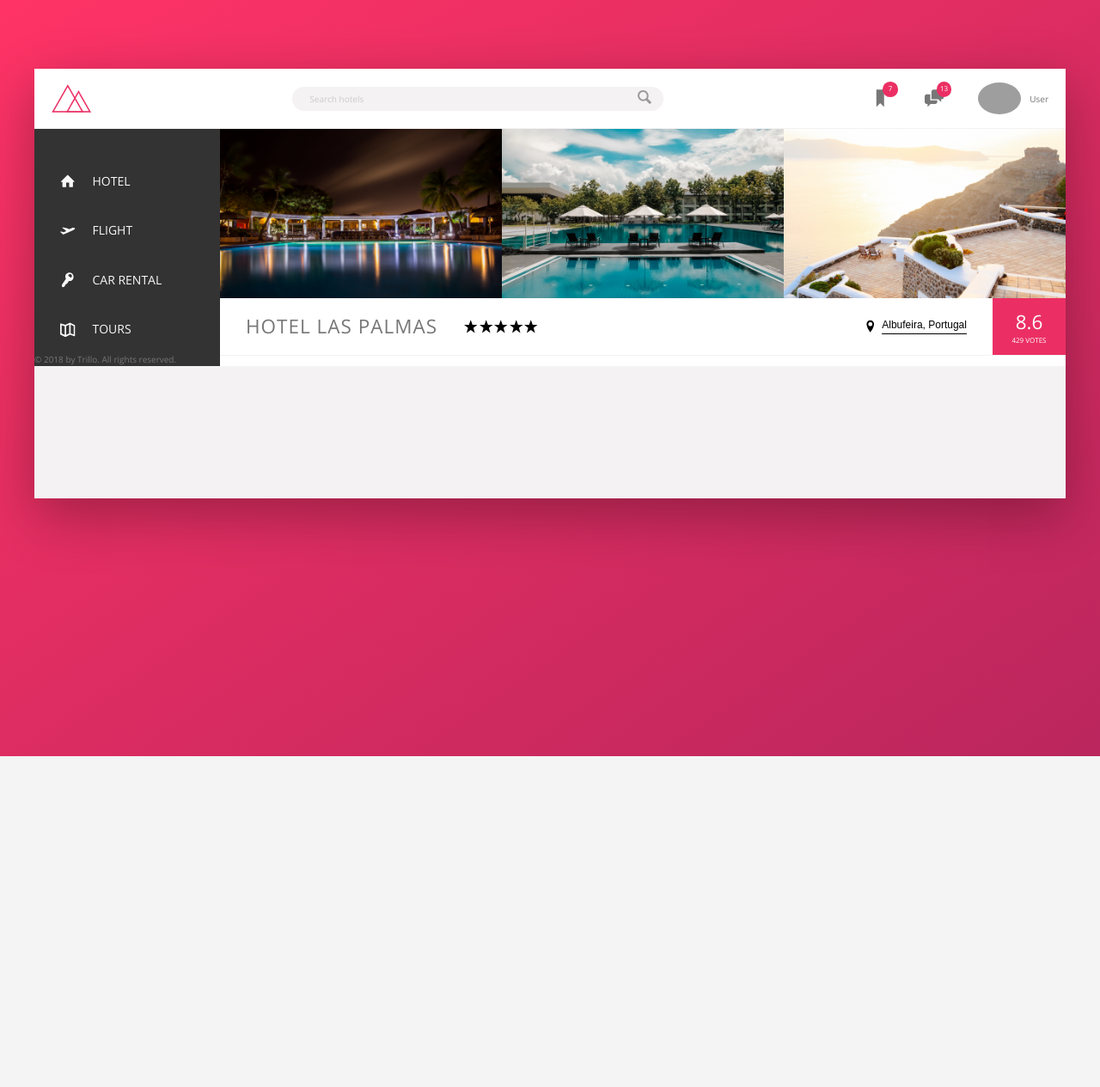
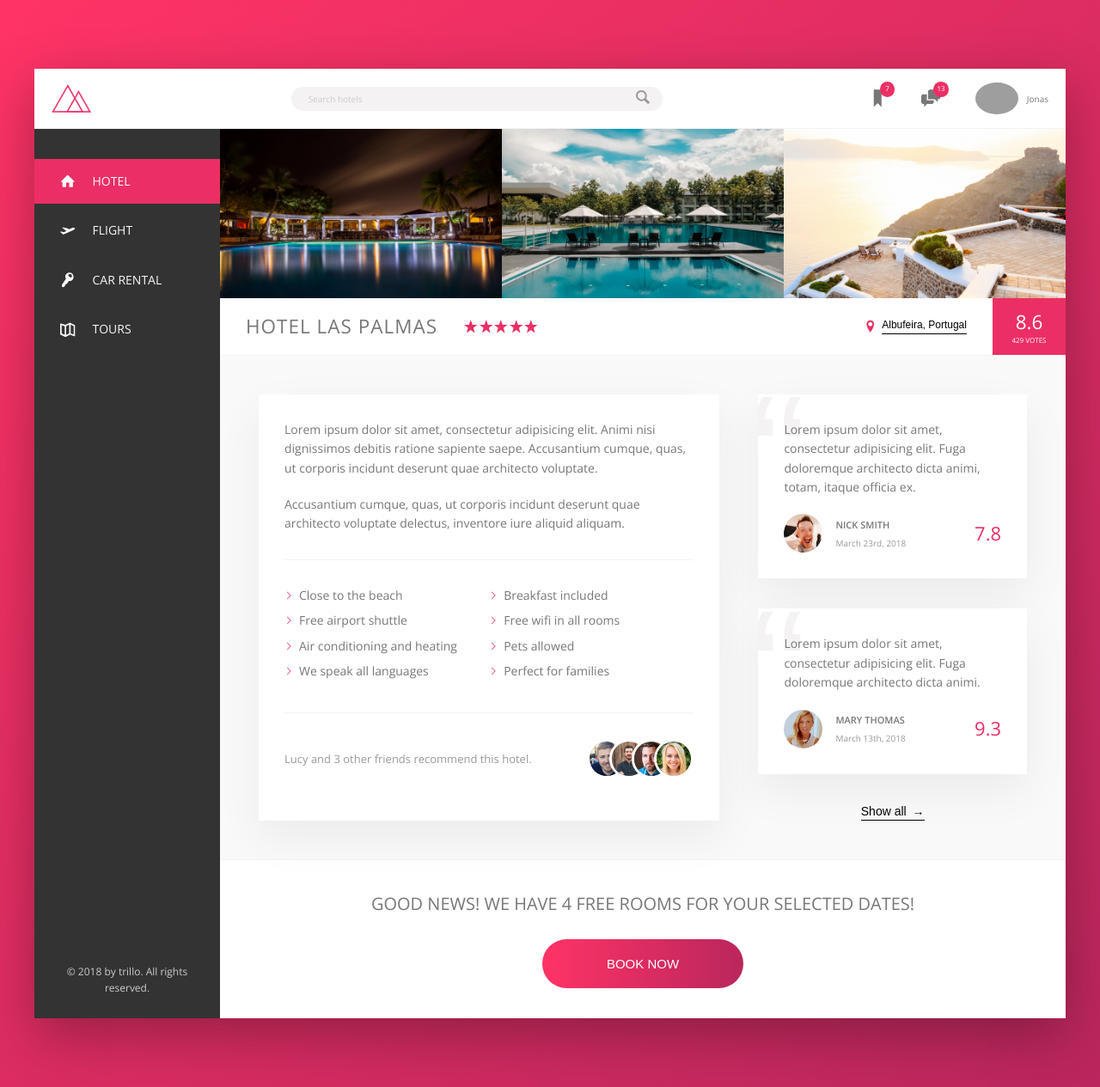
Before and after one commit to user1990/modern-styling-package, a PHP site: page / in a window 1280 px wide. Shown: the whole page at 86% size. Before the commit the page ends 880 px from the top, so only its background shows below. Run offline with PHP 8.4, Linux system fonts and the light colour scheme; grey boxes are pictures that could not be loaded.

Commit message:
Fixing layout

```diff
--- a/Trillo/home.html
+++ b/Trillo/home.html
@@ -41,16 +41,17 @@
         </div>
         <div class="user-nav__user">
           <img src="assets/img/user.jpg" alt="User photo" class="user-nav__user-photo">
-          <span class="user-nav__user-name">User</span>
+          <span class="user-nav__user-name">Jonas</span>
         </div>
       </nav>
     </header>
 
+
     <div class="content">
       <nav class="sidebar">
         <ul class="side-nav">
-          <li class="side-nav__item">
-            <a href="" class="side-nav__link">
+          <li class="side-nav__item side-nav__item--active">
+            <a href="#" class="side-nav__link">
               <svg class="side-nav__icon">
                 <use xlink:href="assets/img/sprite.svg#icon-home"></use>
               </svg>
@@ -58,7 +59,7 @@
             </a>
           </li>
           <li class="side-nav__item">
-            <a href="" class="side-nav__link">
+            <a href="#" class="side-nav__link">
               <svg class="side-nav__icon">
                 <use xlink:href="assets/img/sprite.svg#icon-aircraft-take-off"></use>
               </svg>
@@ -66,7 +67,7 @@
             </a>
           </li>
           <li class="side-nav__item">
-            <a href="" class="side-nav__link">
+            <a href="#" class="side-nav__link">
               <svg class="side-nav__icon">
                 <use xlink:href="assets/img/sprite.svg#icon-key"></use>
               </svg>
@@ -74,7 +75,7 @@
             </a>
           </li>
           <li class="side-nav__item">
-            <a href="" class="side-nav__link">
+            <a href="#" class="side-nav__link">
               <svg class="side-nav__icon">
                 <use xlink:href="assets/img/sprite.svg#icon-map"></use>
               </svg>
@@ -82,18 +83,23 @@
             </a>
           </li>
         </ul>
-        <div class="legal">&copy; 2018 by Trillo. All rights reserved.</div>
+
+        <div class="copyright">
+          &copy; 2018 by trillo. All rights reserved.
+        </div>
       </nav>
+
+
 
       <main class="hotel-view">
         <div class="gallery">
-          <figure class="gallery__items">
+          <figure class="gallery__item">
             <img src="assets/img/hotel-1.jpg" alt="Photo of hotel 1" class="gallery__photo">
           </figure>
-          <figure class="gallery__items">
+          <figure class="gallery__item">
             <img src="assets/img/hotel-2.jpg" alt="Photo of hotel 2" class="gallery__photo">
           </figure>
-          <figure class="gallery__items">
+          <figure class="gallery__item">
             <img src="assets/img/hotel-3.jpg" alt="Photo of hotel 3" class="gallery__photo">
           </figure>
         </div>
@@ -133,8 +139,88 @@
             <div class="overview__rating-count">429 votes</div>
           </div>
         </div>
-      </main>
+
+        <div class="detail">
+          <div class="description">
+            <p class="paragraph">
+              Lorem ipsum dolor sit amet, consectetur adipisicing elit. Animi nisi dignissimos debitis ratione sapiente saepe. Accusantium
+              cumque, quas, ut corporis incidunt deserunt quae architecto voluptate.
+            </p>
+            <p class="paragraph">
+              Accusantium cumque, quas, ut corporis incidunt deserunt quae architecto voluptate delectus, inventore iure aliquid aliquam.
+            </p>
+            <ul class="list">
+              <li class="list__item">Close to the beach</li>
+              <li class="list__item">Breakfast included</li>
+              <li class="list__item">Free airport shuttle</li>
+              <li class="list__item">Free wifi in all rooms</li>
+              <li class="list__item">Air conditioning and heating</li>
+              <li class="list__item">Pets allowed</li>
+              <li class="list__item">We speak all languages</li>
+              <li class="list__item">Perfect for families</li>
+            </ul>
+            <div class="recommend">
+              <p class="recommend__count">
+                Lucy and 3 other friends recommend this hotel.
+              </p>
+              <div class="recommend__friends">
+                <img src="assets/img/user-3.jpg" alt="Friend 1" class="recommend__photo">
+                <img src="assets/img/user-4.jpg" alt="Friend 2" class="recommend__photo">
+                <img src="assets/img/user-5.jpg" alt="Friend 3" class="recommend__photo">
+                <img src="assets/img/user-6.jpg" alt="Friend 4" class="recommend__photo">
+              </div>
+            </div>
+          </div>
+
+          <figure class="user-reviews">
+            <figure class="review">
+              <blockquote class="review__text">
+                Lorem ipsum dolor sit amet, consectetur adipisicing elit. Fuga doloremque architecto dicta animi, totam, itaque officia ex.
+              </blockquote>
+              <figcaption class="review__user">
+                <img src="assets/img/user-1.jpg" alt="User 1" class="review__photo">
+                <div class="review__user-box">
+                  <p class="review__user-name">Nick Smith</p>
+                  <p class="review__user-date">March 23rd, 2018</p>
+                </div>
+                <div class="review__rating">7.8</div>
+              </figcaption>
+            </figure>
+
+            <figure class="review">
+              <blockquote class="review__text">
+                Lorem ipsum dolor sit amet, consectetur adipisicing elit. Fuga doloremque architecto dicta animi.
+              </blockquote>
+              <figcaption class="review__user">
+                <img src="assets/img/user-2.jpg" alt="User 1" class="review__photo">
+                <div class="review__user-box">
+                  <p class="review__user-name">Mary Thomas</p>
+                  <p class="review__user-date">March 13th, 2018</p>
+                </div>
+                <div class="review__rating">9.3</div>
+              </figcaption>
+            </figure>
+
+            <button class="btn-inline">Show all
+              <span>&rarr;</span>
+            </button>
+        </div>
+
+        <div class="cta">
+          <h2 class="cta__book-now">
+            Good news! We have 4 free rooms for your selected dates!
+          </h2>
+          <button class="btn">
+            <span class="btn__visible">Book now</span>
+            <span class="btn__invisible">Only 4 rooms left</span>
+          </button>
+        </div>
+
     </div>
+
+
+    </main>
+  </div>
   </div>
 </body>
 
--- a/Trillo/styles/css/style.css
+++ b/Trillo/styles/css/style.css
@@ -114,39 +114,35 @@ body {
       display: none; } }
 
 .description {
-  /* background-color: #fff;
-  box-shadow: var(--shadow-light);
+  background-color: #fff;
+  box-shadow: 0 2rem 5rem rgba(0, 0, 0, 0.06);
   padding: 3rem;
   flex: 0 0 60%;
-  margin-right: 4.5rem;
-
-  @media only screen and (max-width: $bp-medium) {
+  margin-right: 4.5rem; }
+  @media only screen and (max-width: 56.25em) {
+    .description {
       padding: 2rem;
-      margin-right: 3rem;
-  }
-
-  @media only screen and (max-width: $bp-small) {
+      margin-right: 3rem; } }
+  @media only screen and (max-width: 37.5em) {
+    .description {
       margin-right: 0;
-      margin-bottom: 3rem;
-  } */ }
+      margin-bottom: 3rem; } }
 
 .paragraph:not(:last-of-type) {
   margin-bottom: 2rem; }
 
 .detail {
-  /* font-size: 1.4rem;
   display: flex;
+  font-size: 1.4rem;
   padding: 4.5rem;
-  background-color: var(--color-grey-light-1);
-  border-bottom: var(--line);
-
-  @media only screen and (max-width: $bp-medium) {
-      padding: 3rem;
-  }
-
-  @media only screen and (max-width: $bp-small) {
-      flex-direction: column;
-  } */ }
+  background-color: #faf9f9;
+  border-bottom: 1px solid #f4f2f2; }
+  @media only screen and (max-width: 56.25em) {
+    .detail {
+      padding: 3rem; } }
+  @media only screen and (max-width: 37.5em) {
+    .detail {
+      flex-direction: column; } }
 
 .gallery {
   display: flex; }
@@ -206,7 +202,7 @@ body {
   .overview__icon-star, .overview__icon-location {
     width: 1.75rem;
     height: 1.75rem;
-    fill: var(--color-primary); }
+    fill: #eb2f64; }
   .overview__location {
     font-size: 1.2rem;
     display: flex;
@@ -258,16 +254,64 @@ body {
     .recommend__photo:not(:last-child) {
       margin-right: -2rem; }
 
+.review {
+  background-color: #fff;
+  box-shadow: 0 2rem 5rem rgba(0, 0, 0, 0.06);
+  padding: 3rem;
+  margin-bottom: 3.5rem;
+  position: relative;
+  overflow: hidden; }
+  @media only screen and (max-width: 56.25em) {
+    .review {
+      padding: 2rem;
+      margin-bottom: 3rem; } }
+  .review__text {
+    margin-bottom: 2rem;
+    z-index: 10;
+    position: relative; }
+  .review__user {
+    display: flex;
+    align-items: center; }
+  .review__photo {
+    height: 4.5rem;
+    width: 4.5rem;
+    border-radius: 50%;
+    margin-right: 1.5rem; }
+  .review__user-box {
+    margin-right: auto; }
+  .review__user-name {
+    font-size: 1.1rem;
+    font-weight: 600;
+    text-transform: uppercase;
+    margin-bottom: 0.4rem; }
+  .review__user-date {
+    font-size: 1rem;
+    color: #999; }
+  .review__rating {
+    color: #eb2f64;
+    font-size: 2.2rem;
+    font-weight: 300; }
+  .review::before {
+    content: "\201C";
+    position: absolute;
+    top: -2.75rem;
+    left: -1rem;
+    line-height: 1;
+    font-size: 20rem;
+    color: #f4f2f2;
+    font-family: sans-serif;
+    z-index: 1; }
+
 .search {
   flex: 0 0 40%;
   display: flex;
   align-items: center;
-  justify-content: center;
-  /* @media only screen and (max-width: $bp-smallest) {
+  justify-content: center; }
+  @media only screen and (max-width: 31.25em) {
+    .search {
       order: 1;
       flex: 0 0 100%;
-    background-color: $color-grey-light-2;
-  } */ }
+      background-color: #f4f2f2; } }
   .search__input {
     font-family: inherit;
     font-size: inherit;
--- a/Trillo/styles/sass/components/_description.scss
+++ b/Trillo/styles/sass/components/_description.scss
@@ -1,19 +1,19 @@
 .description {
-  /* background-color: #fff;
-  box-shadow: var(--shadow-light);
+  background-color: $color-white;
+  box-shadow: $shadow-light;
   padding: 3rem;
   flex: 0 0 60%;
   margin-right: 4.5rem;
 
   @media only screen and (max-width: $bp-medium) {
-      padding: 2rem;
-      margin-right: 3rem;
+    padding: 2rem;
+    margin-right: 3rem;
   }
 
   @media only screen and (max-width: $bp-small) {
-      margin-right: 0;
-      margin-bottom: 3rem;
-  } */
+    margin-right: 0;
+    margin-bottom: 3rem;
+  }
 }
 
 .paragraph:not(:last-of-type) {
--- a/Trillo/styles/sass/components/_detail.scss
+++ b/Trillo/styles/sass/components/_detail.scss
@@ -1,15 +1,15 @@
 .detail {
-  /* font-size: 1.4rem;
   display: flex;
+  font-size: 1.4rem;
   padding: 4.5rem;
-  background-color: var(--color-grey-light-1);
-  border-bottom: var(--line);
+  background-color: $color-grey-light-1;
+  border-bottom: $line;
 
   @media only screen and (max-width: $bp-medium) {
-      padding: 3rem;
+    padding: 3rem;
   }
 
   @media only screen and (max-width: $bp-small) {
-      flex-direction: column;
-  } */
+    flex-direction: column;
+  }
 }
--- a/Trillo/styles/sass/components/_overview.scss
+++ b/Trillo/styles/sass/components/_overview.scss
@@ -25,7 +25,7 @@
   &__icon-location {
     width: 1.75rem;
     height: 1.75rem;
-    fill: var(--color-primary);
+    fill: $color-primary;
   }
 
   &__location {
--- a/Trillo/styles/sass/components/_search.scss
+++ b/Trillo/styles/sass/components/_search.scss
@@ -5,11 +5,11 @@
   align-items: center;
   justify-content: center;
 
-  /* @media only screen and (max-width: $bp-smallest) {
+  @media only screen and (max-width: $bp-smallest) {
     order: 1;
     flex: 0 0 100%;
     background-color: $color-grey-light-2;
-  } */
+  }
 
   &__input {
     font-family: inherit;
--- a/Trillo/styles/sass/layout/_container.scss
+++ b/Trillo/styles/sass/layout/_container.scss
@@ -5,9 +5,9 @@
   box-shadow: $shadow-dark-1;
   min-height: 50rem;
 
-  /* @media only screen and (max-width: $bp-largest) {
+  @media only screen and (max-width: $bp-largest) {
     margin: 0;
     max-width: 100%;
     width: 100%;
-  } */
+  }
 }
--- a/Trillo/styles/sass/layout/_content.scss
+++ b/Trillo/styles/sass/layout/_content.scss
@@ -1,7 +1,7 @@
 .content {
   display: flex;
 
-  /* @media only screen and (max-width: $bp-medium) {
+  @media only screen and (max-width: $bp-medium) {
     flex-direction: column;
-  } */
+  }
 }
--- a/Trillo/styles/sass/layout/_header.scss
+++ b/Trillo/styles/sass/layout/_header.scss
@@ -6,4 +6,10 @@
   display: flex;
   justify-content: space-between;
   align-items: center;
+
+  @media only screen and (max-width: $bp-smallest) {
+    flex-wrap: wrap;
+    align-content: space-around;
+    height: 11rem;
+  }
 }
--- a/Trillo/styles/sass/main.scss
+++ b/Trillo/styles/sass/main.scss
@@ -17,6 +17,7 @@
 @import "components/logo";
 @import "components/overview";
 @import "components/recommend";
+@import "components/review";
 @import "components/search";
 @import "components/side-navigation";
 @import "components/user-navigation";
```
Also changed, not shown: other parts of Trillo/styles/css/style.css (+24 -20 lines), Trillo/styles/sass/components/_side-navigation.scss (+4 -4 lines). Lines whose indentation alone changed are shown as unchanged.
